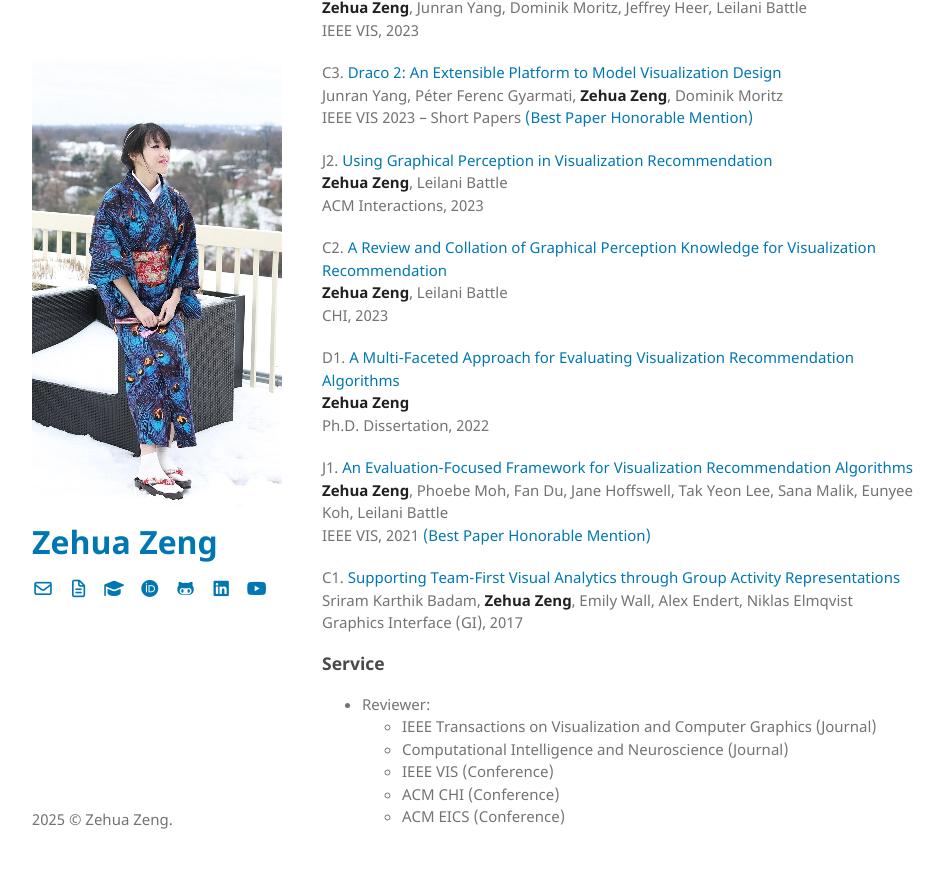
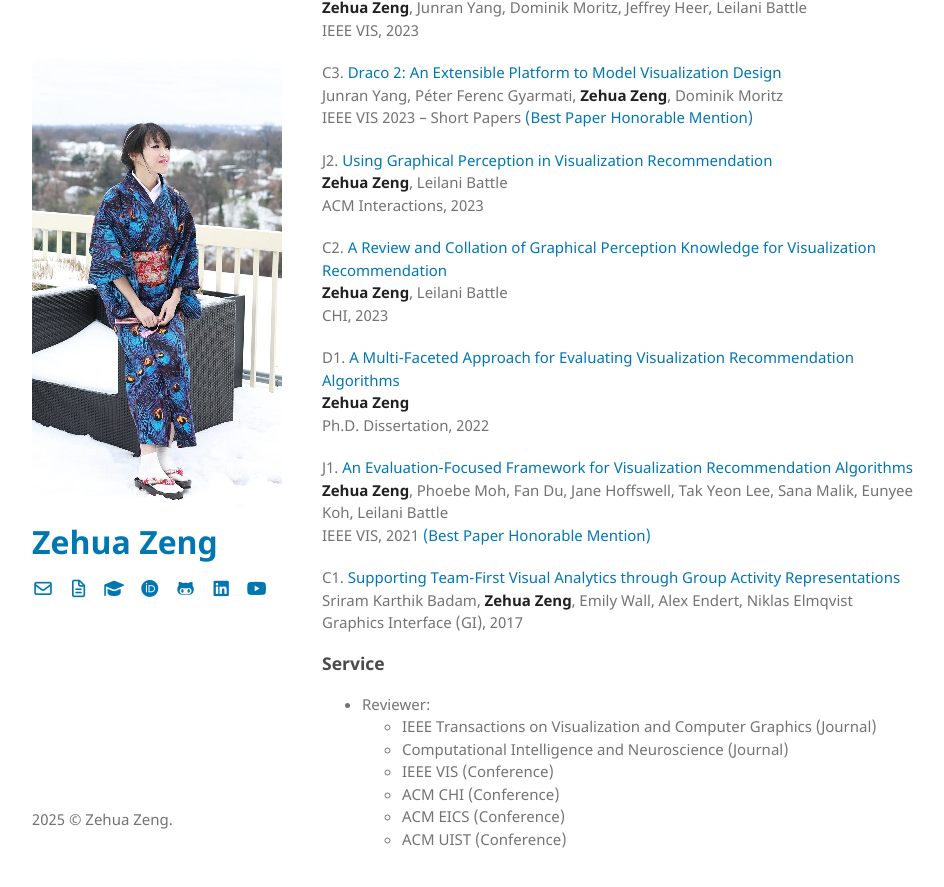
Before and after one commit to Zehua-Zeng/zehua-zeng.github.io, a Jekyll site: the page built from index.md, in a window 1280 px wide and 900 px high, scrolled down 1048 px. Shown: the top 887 px of the window, without its empty margins (158-1102 px from the left). Built offline with Jekyll 4.4.1, drawn with Linux system fonts in a browser that asks for light colours; the repository's description, which GitHub fills in, is left out; our own code applies the rules of GitHub Pages for plain Markdown files.

Commit message:
add uist review

```diff
--- a/index.md
+++ b/index.md
@@ -74,3 +74,4 @@ Graphics Interface (GI), 2017
   - IEEE VIS (Conference)
   - ACM CHI (Conference)
   - ACM EICS (Conference)
+  - ACM UIST (Conference)
```
